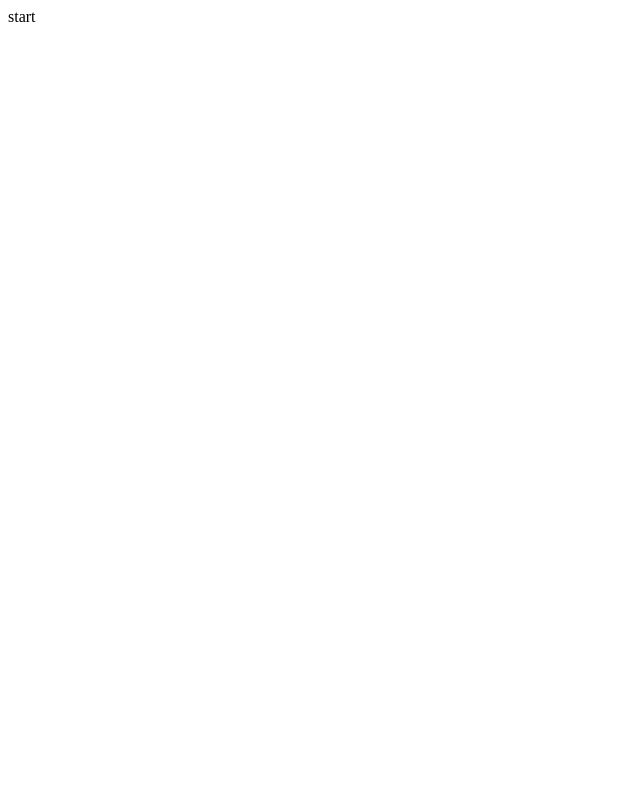
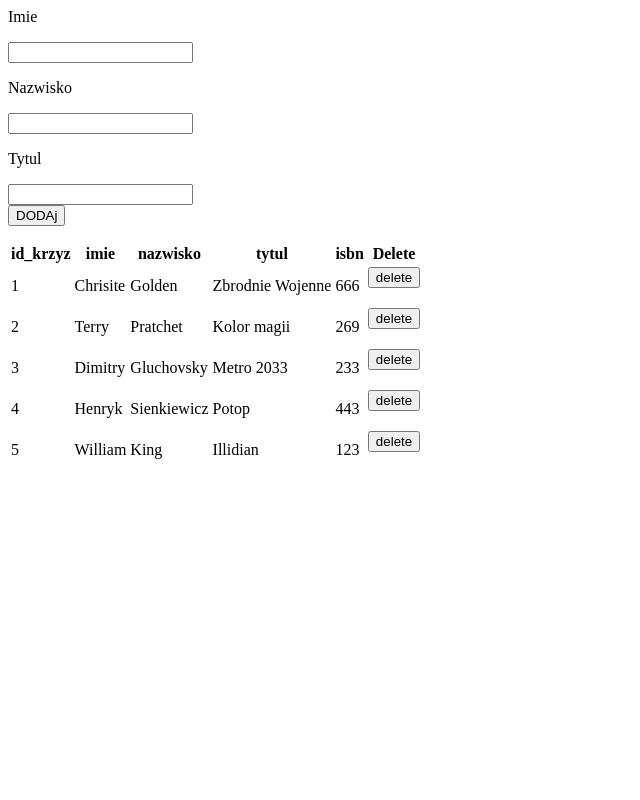
Before and after one commit to 3ti-2020/library-michal-wojtacha, a PHP site: page /lib/ in a window 1280 px wide. Before the commit the part shown is almost empty. Shown: the whole page, without its empty margins (0-640 px from the left). Run offline with PHP 8.4, Linux system fonts and the light colour scheme; data comes from the database, SQL or seed files in the repository.

Commit message:
Add files via upload

```diff
--- a/index.php
+++ b/index.php
@@ -1,3 +1,59 @@
-<?php
-echo("start");
-?>
+<html>
+<head>
+    <meta charset="UTF-8">
+    <link rel="stylesheet" href="style.css">
+</head>
+<body>
+    <div class="cont">
+    <div class="sider">
+    <form action="insert.php" method="post">
+    <p>Imie</p>
+    <input type="text" id="imie">
+    <p>Nazwisko</p>
+    <input type="text" id="Nazwisko">
+    <p>Tytul</p>
+    <input type="text" id="tytul"> <br>
+    <input type="submit" value="DODAj">
+    </form>
+    </div>
+    <div class="mainer">
+    <?php
+    $servername = "127.0.0.1";
+    $username = "root";
+    $password = "";
+    $dbname = "library";
+
+    $conn = new mysqli($servername, $username, $password, $dbname);
+
+    $result = $conn->query("SELECT id_krzyz, imie, nazwisko, tytul, isbn FROM krzyz, autorzy, tytuly WHERE krzyz.id_autor=autorzy.id_autor AND krzyz.id_tytul=tytuly.id_tytul");
+
+    echo("<table>");
+    echo("<tr>
+    <th>id_krzyz</th>
+    <th>imie</th>
+    <th>nazwisko</th>
+    <th>tytul</th>
+    <th>isbn</th>
+    <th>Delete</th>
+    </tr>");
+    while( $wiersz = $result->fetch_assoc() ) {
+        echo("<tr>");
+        echo("<td>".$wiersz['id_krzyz']."</td>".
+        "<td>".$wiersz['imie']."</td>".
+        "<td>".$wiersz['nazwisko']."</td>".
+        "<td>".$wiersz['tytul']."</td>".
+        "<td>".$wiersz['isbn']."</td>".
+        "<td>
+        <form action='delete.php' method='POST'>
+        <input type='hidden' value=".$wiersz['id_krzyz'].">
+        <input type='submit' value='delete'>
+        </form> </td>"
+    );
+        echo("</tr>");
+    }
+    echo("</table>");
+    ?>
+    </div>
+    </div>
+</body>
+</html>
```
Also changed, not shown: delete.php (added, +10 -0 lines).
